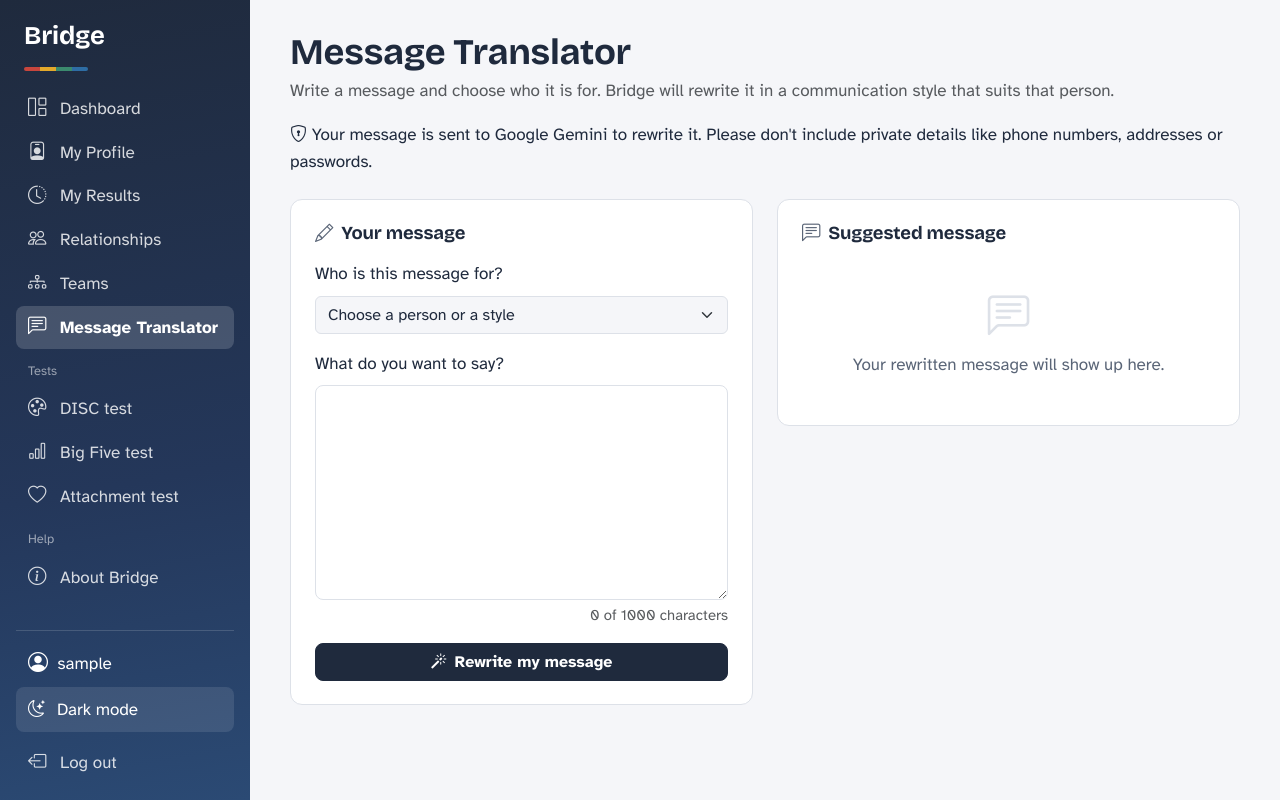
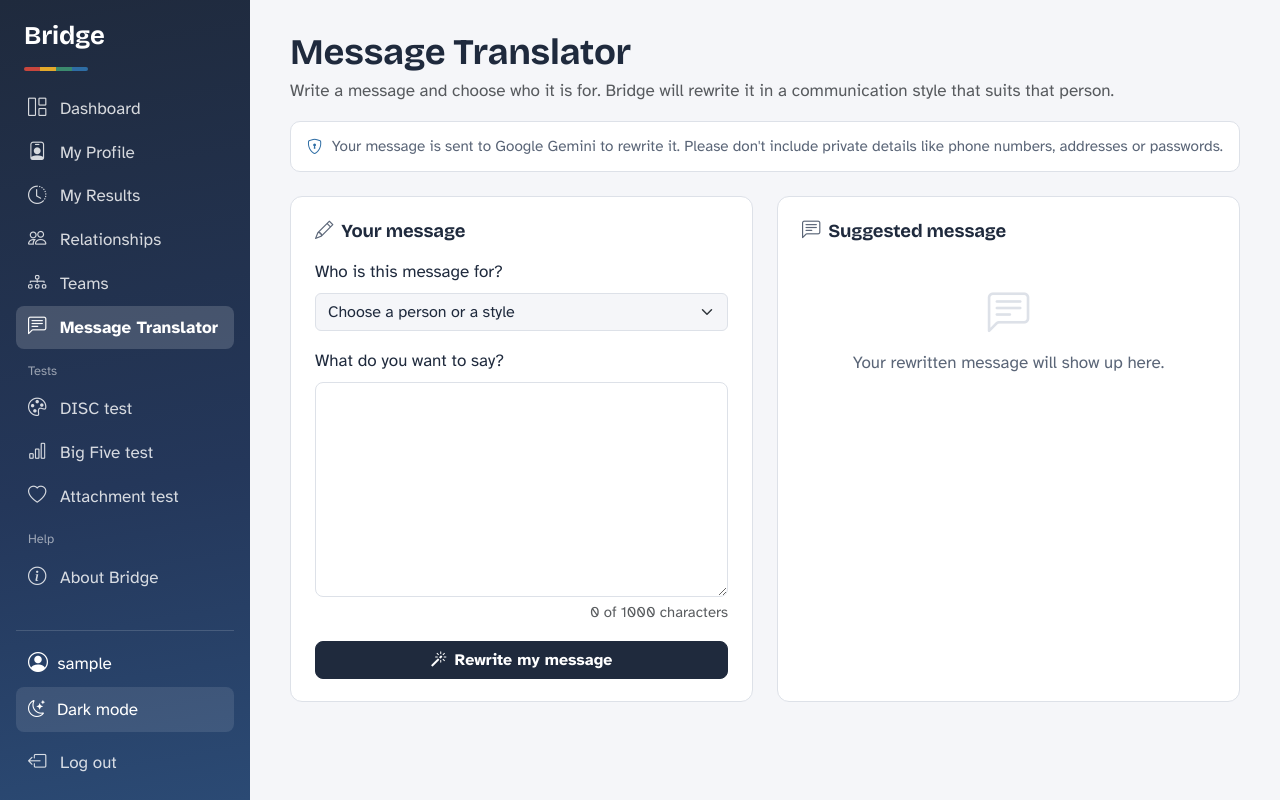
Before and after one commit to enuriuyanage16-cell/communication-relationship-recommender-app, a Flask app: page /translator in a window 1280 px wide. Run offline with Flask 3, Linux system fonts and the light colour scheme; the visitor is signed in with stand-in values (Sample User, id 1); data that the repository does not hold is empty; some libraries are stand-ins or nearby versions.

Commit message:
Add Message Translator page styles

```diff
--- a/static/css/style.css
+++ b/static/css/style.css
@@ -384,3 +384,15 @@ h3 { font-size: 1.2rem; font-weight: 600; }
 .btn-danger-solid { background: var(--red); border: 1px solid var(--red); color: #fff; font-weight: 700; }
 .btn-danger-solid:hover { background: #a93a32; border-color: #a93a32; color: #fff; }
 .modal-content { background: var(--surface); border: 1px solid var(--line); border-radius: 14px; }
+
+
+/* ---------- message translator ---------- */
+.privacy-note {
+    display: flex; gap: .6rem; align-items: flex-start; padding: .75rem 1rem; border-radius: 10px;
+    border: 1px solid var(--line); background: var(--surface); color: var(--ink-soft); font-size: .95rem;
+}
+.privacy-note i { color: var(--blue); margin-top: .1rem; }
+.result-panel { min-height: calc(100% - 1.5rem); }
+.result-text { background: var(--paper); white-space: pre-wrap; resize: vertical; }
+.fallback-note { border-left: 4px solid var(--yellow); background: var(--paper); border-radius: 0 8px 8px 0; padding: .8rem 1rem; }
+.fallback-note ul { padding-left: 1.1rem; color: var(--ink-soft); }
```
